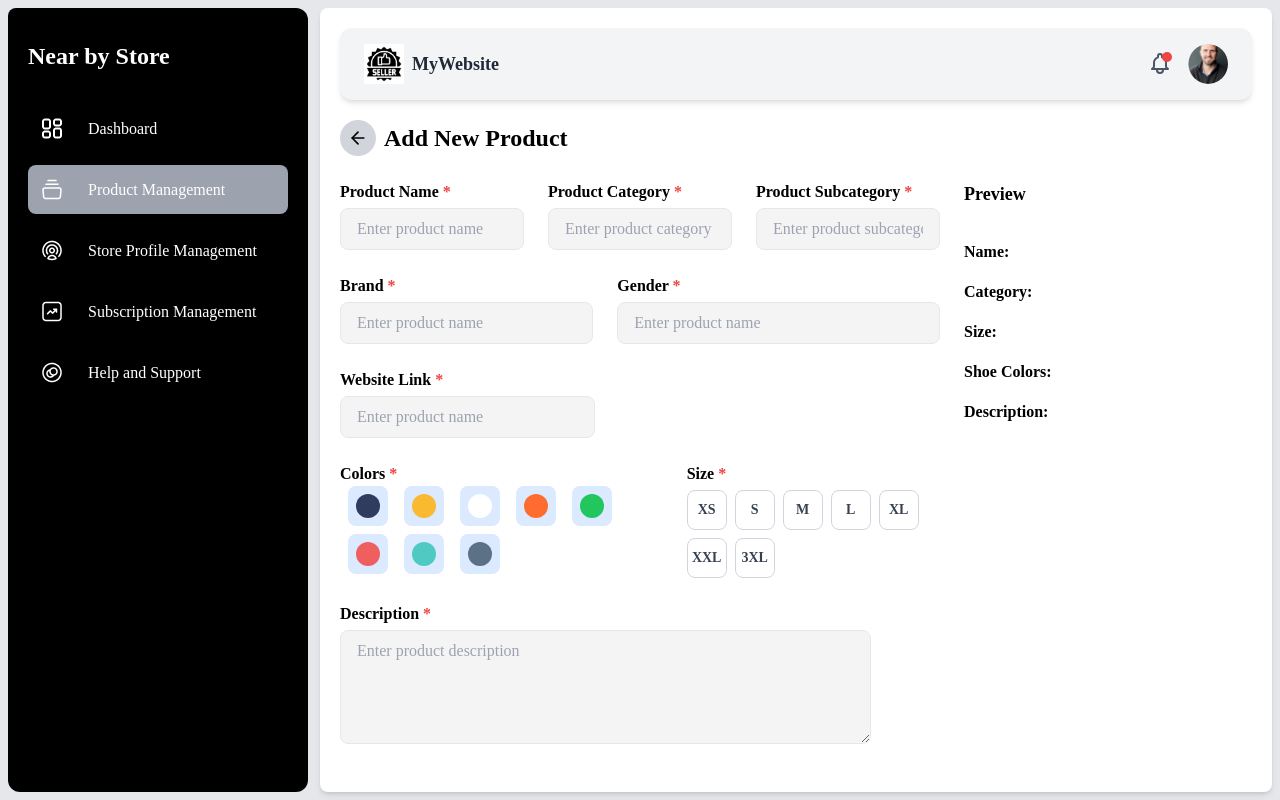
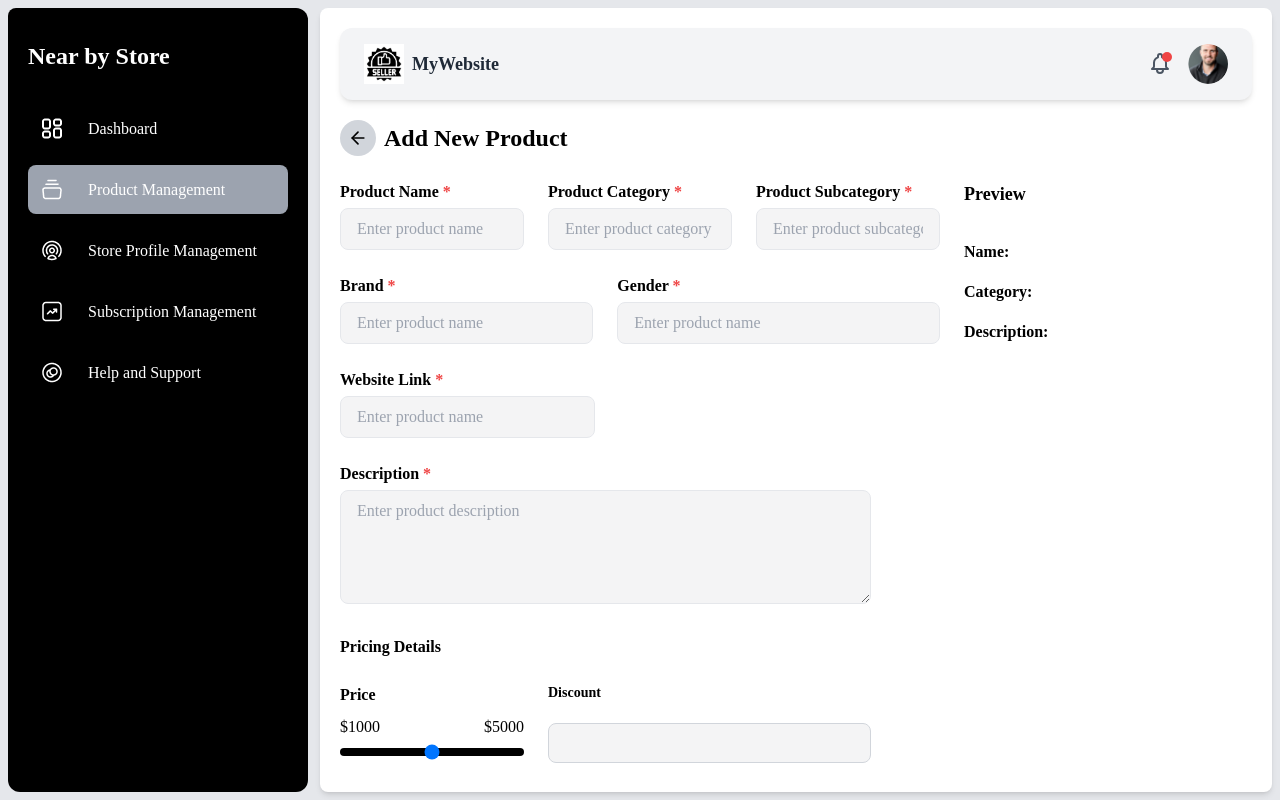
Before and after one commit to Ali-Raza-413/Seller-Panel, a Next.js app: page /pages/products/addproduct in a window 1280 px wide. Built offline with nearby package versions, Linux system fonts and the light colour scheme.

Commit message:
fixed chnages

```diff
--- a/src/app/pages/products/addproduct/page.jsx
+++ b/src/app/pages/products/addproduct/page.jsx
@@ -23,28 +23,9 @@ const ProductForm = () => {
   const [price, setPrice] = useState("$5000");
   const [imagePreview, setImagePreview] = useState(null);
   const fileInputRef = useRef(null);
-  const [selectedColors, setSelectedColors] = useState([]);
-  const [selectedSize, setSelectedSize] = useState("");
 
   const sizes = ["XS", "S", "M", "L", "XL", "XXL", "3XL"];
 
-  const handleSizeChange = (size) => {
-    setSelectedSize((prevSizes) =>
-      prevSizes.includes(size)
-        ? prevSizes.filter((s) => s !== size)
-        : [...prevSizes, size]
-    );
-  };
-  const colors = [
-    "#313B5E",
-    "#F9B931",
-    "#FFFFFF",
-    "#FF6C2F",
-    "#22C55E",
-    "#EF5F5F",
-    "#4ECAC2",
-    "#5D7186",
-  ];
   // Handle the change in the range slider
   const handleRangeChange = (event) => {
     setPrice(event.target.value);
@@ -55,15 +36,6 @@ const ProductForm = () => {
       ...formData,
       [name]: value,
     });
-  };
-
-  const handleColorChange = (event) => {
-    const color = event.target.value;
-    setSelectedColors((prevColors) =>
-      prevColors.includes(color)
-        ? prevColors.filter((c) => c !== color)
-        : [...prevColors, color]
-    );
   };
 
   const handleFileSelected = (event) => {
@@ -189,75 +161,7 @@ const ProductForm = () => {
                 placeholder="Enter product name"
               />
             </div>
-            <div className="md:col-span-5">
-              <h1 className="text-md font-bold">
-                Colors <span className="text-red-500">*</span>
-              </h1>
-              <div className="flex flex-wrap gap-2">
-                {colors.map((color) => (
-                  <div
-                    key={color}
-                    className="flex flex-col items-center space-x-2"
-                  >
-                    <input
-                      type="checkbox"
-                      id={color}
-                      value={color}
-                      checked={selectedColors.includes(color)}
-                      onChange={handleColorChange}
-                      className="hidden"
-                    />
-                    <label htmlFor={color} className="cursor-pointer">
-                      <div
-                        className={`flex justify-center items-center h-10 w-10 rounded-lg ${
-                          selectedColors.includes(color)
-                            ? "bg-blue-300"
-                            : "bg-blue-100"
-                        }`}
-                      >
-                        <div
-                          className="h-6 w-6 rounded-full"
-                          style={{
-                            backgroundColor: color,
-                            backdropFilter: "blur(4px)",
-                          }}
-                        ></div>
-                      </div>
-                    </label>
-                  </div>
-                ))}
-              </div>
-            </div>
 
-            {/* Size Selection */}
-            <div className="md:col-span-4">
-              <label htmlFor="size" className="block font-semibold mb-1">
-                Size <span className="text-red-500">*</span>
-              </label>
-              <div className="flex flex-wrap gap-2">
-                {sizes.map((size) => (
-                  <div
-                    key={size}
-                    className={`cursor-pointer flex justify-center items-center h-10 w-10 border rounded-lg ${
-                      selectedSize.includes(size)
-                        ? "border-blue-500 bg-blue-100"
-                        : "border-gray-300"
-                    }`}
-                    onClick={() => handleSizeChange(size)}
-                  >
-                    <span
-                      className={`text-sm font-semibold ${
-                        selectedSize.includes(size)
-                          ? "text-blue-500"
-                          : "text-gray-700"
-                      }`}
-                    >
-                      {size.charAt(0).toUpperCase() + size.slice(1)}
-                    </span>
-                  </div>
-                ))}
-              </div>
-            </div>
             {/* Description */}
             <div className="md:col-span-8">
               <label htmlFor="description" className="block font-semibold mb-1">
@@ -388,12 +292,6 @@ const ProductForm = () => {
             <strong>Category:</strong> {formData.category}
           </p>
           <p>
-            <strong>Size:</strong> {formData.size}
-          </p>
-          <p>
-            <strong>Shoe Colors:</strong> {formData.colors.join(", ")}
-          </p>
-          <p>
             <strong>Description:</strong> {formData.description}
           </p>
         </div>
--- a/src/app/pages/products/page.jsx
+++ b/src/app/pages/products/page.jsx
@@ -283,13 +283,6 @@ const ProductManagement = () => {
             headerStyle={getHeaderStyle()}
           ></Column>
           <Column
-            field="size"
-            header="Size"
-            sortable
-            bodyStyle={getBodyStyle()}
-            headerStyle={getHeaderStyle()}
-          ></Column>
-          <Column
             field="createdDate"
             header="Date Created"
             sortable
--- a/src/app/pages/storeprofile/page.jsx
+++ b/src/app/pages/storeprofile/page.jsx
@@ -38,7 +38,7 @@ const StoreProfile = () => {
 
   return (
     <>
-   <div className="">
+      <div className="">
         <div className="flex items-center gap-2 mb-6 ">
           <BackButton />
           <h1 className="text-2xl font-bold ">Store profile</h1>
```
